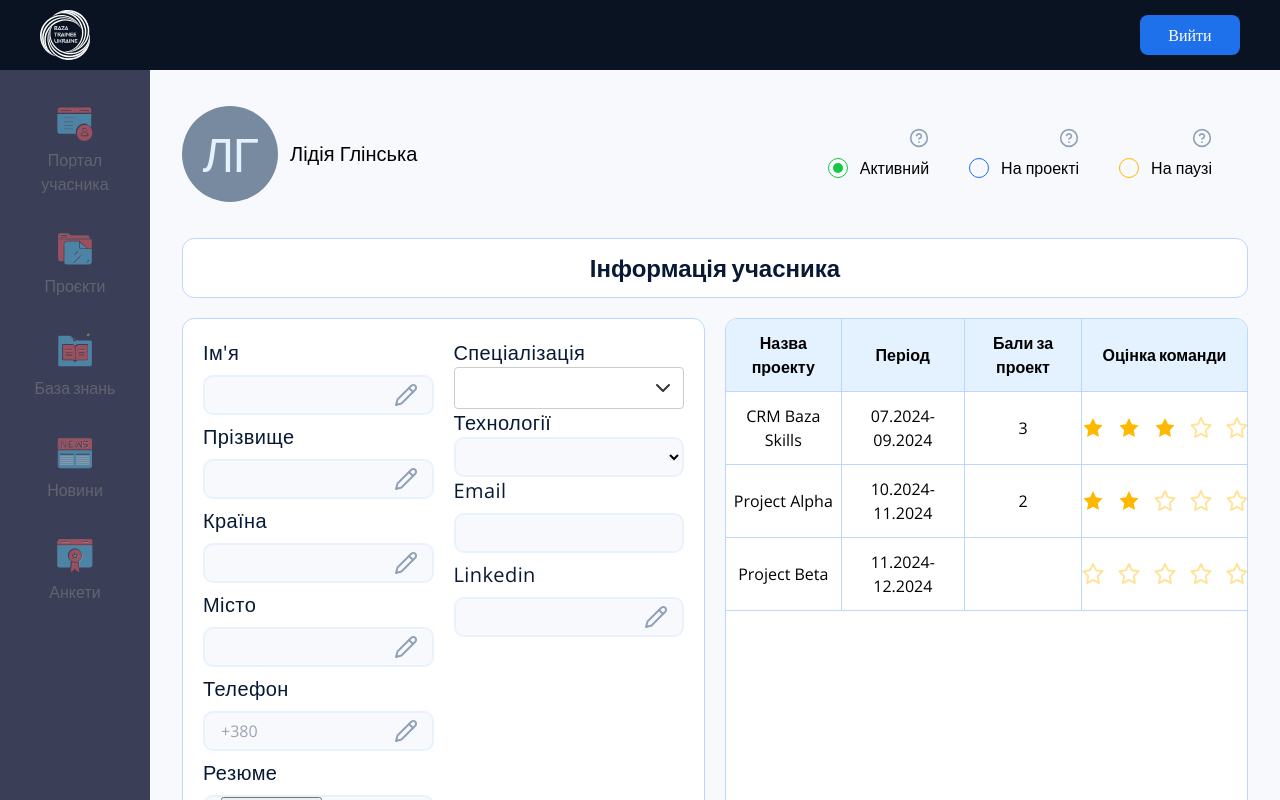
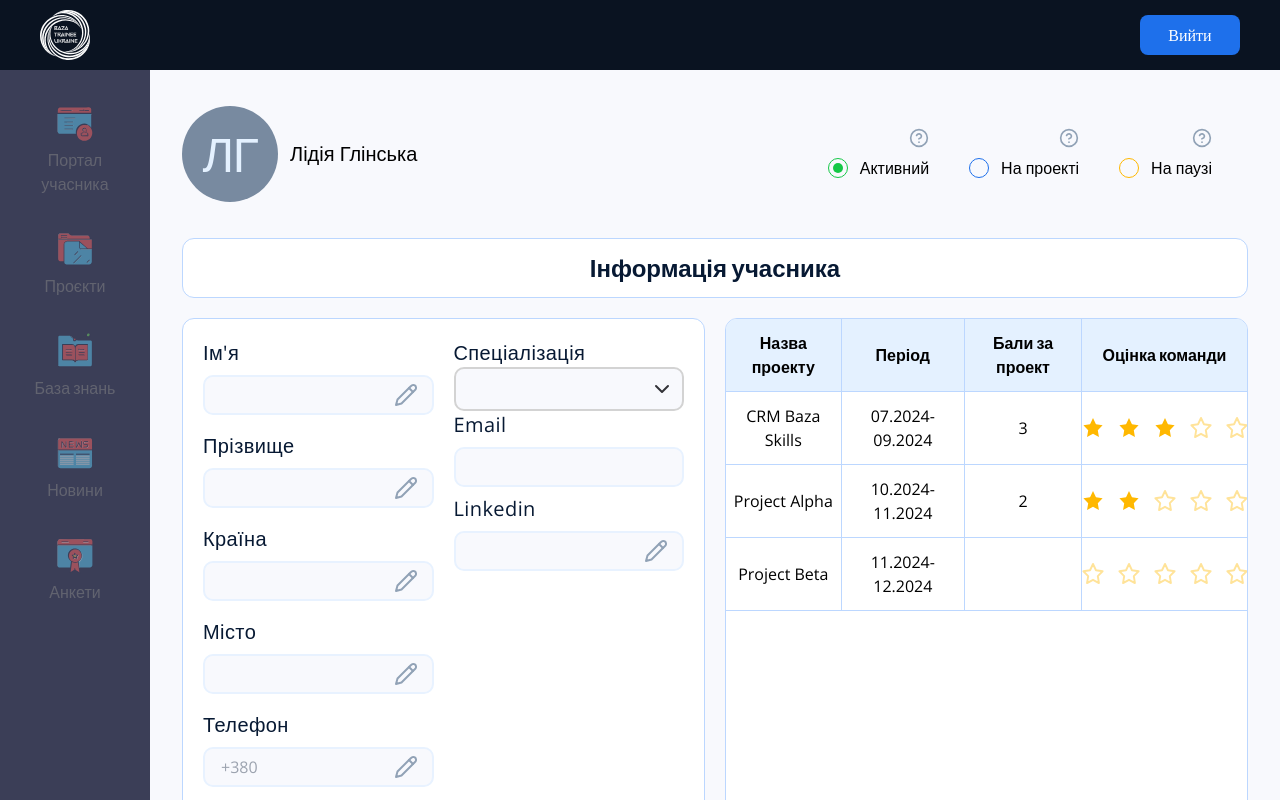
Before and after one commit to baza-trainee/baza-crm-frontend, a React (Vite) app: page /crm in a window 1280 px wide. Shown: the top 800 px of the page. Built offline with nearby package versions, Linux system fonts and the light colour scheme.

Commit message:
update styles and types

```diff
--- a/src/components/Portal/CustomSelect.tsx
+++ b/src/components/Portal/CustomSelect.tsx
@@ -4,6 +4,7 @@ import Select, {
   MultiValue,
   DropdownIndicatorProps,
   ActionMeta,
+  StylesConfig,
 } from 'react-select';
 import chevronDown from '../../assets/common/chevron-down.svg';
 
@@ -32,53 +33,40 @@ interface CustomSelectProps {
   label: string;
 }
 
+const customStyles: StylesConfig<SelectOption, true> = {
+  control: (provided, state) => ({
+    ...provided,
+    backgroundColor: state.isFocused ? '#E8F2FF' : '#F8F9FD',
+    borderRadius: '10px',
+    borderWidth: '2px',
+    borderStyle: 'solid',
+    borderColor: 'lightgray',
+    boxShadow: 'none',
+    '&:hover': {
+      borderColor: 'gray',
+    },
+    minHeight: '40px',
+  }),
+  multiValue: () => ({
+    display: 'none',
+  }),
+  multiValueLabel: () => ({
+    display: 'none',
+  }),
+  multiValueRemove: () => ({
+    display: 'none',
+  }),
+  indicatorSeparator: () => ({
+    display: 'none',
+  }),
+};
+
 const CustomSelect: React.FC<CustomSelectProps> = ({
   options,
   value,
   onChange,
   label,
 }) => {
-  const customStyles = {
-    //     control: (provided: any, state: any) => ({
-    //       ...provided,
-    //       backgroundColor: 'transparent',
-    //       borderColor: 'lightgray',
-    //       borderWidth: '2px',
-    //       borderRadius: '10px',
-    //       boxShadow: 'none',
-    //       '&:hover': {
-    //         borderColor: 'gray',
-    //       },
-    //       minHeight: '40px',
-    //     }),
-    //     multiValue: (provided: any) => ({
-    //       ...provided,
-    //       backgroundColor: '#f0f0f0',
-    //       borderRadius: '5px',
-    //     }),
-    //     multiValueLabel: (provided: any) => ({
-    //       ...provided,
-    //       color: '#333',
-    //     }),
-    //     multiValueRemove: (provided: any) => ({
-    //       ...provided,
-    //       color: '#999',
-    //       ':hover': {
-    //         backgroundColor: '#eee',
-    //         color: '#666',
-    //       },
-    //     }),
-    //     dropdownIndicator: (provided: any) => ({
-    //       ...provided,
-    //       padding: '0',
-    //     }),
-    indicatorSeparator: () => ({
-      display: 'none',
-    }),
-    //     placeholder: () => ({
-    //       display: 'none',
-    //     }),
-  };
   return (
     <div>
       <label className="text-text-black font-open-sans text-[20px] font-normal leading-[28px] tracking-[0.4px]">
@@ -95,6 +83,7 @@ const CustomSelect: React.FC<CustomSelectProps> = ({
         classNamePrefix="select"
         placeholder=""
         styles={customStyles}
+        hideSelectedOptions={false}
       />
     </div>
   );
--- a/src/components/Portal/PortalUserForm.tsx
+++ b/src/components/Portal/PortalUserForm.tsx
@@ -69,7 +69,7 @@ const PortalUserForm: React.FC = () => {
   return (
     <form onSubmit={onSubmit} className="flex flex-col gap-5 p-5">
       <div className="flex gap-5">
-        <div className="w-full">
+        <div className="w-full flex flex-col gap-[9px] ">
           <CustomInput
             id="firstName"
             label="Ім'я"
@@ -116,14 +116,17 @@ const PortalUserForm: React.FC = () => {
             value={Array.from(selectedSpecializations)}
             onChange={(newValue) => setSelectedSpecializations(newValue)}
           />
+          {selectedSpecializations.length > 0 && (
+            <div>
+              <ul>
+                {selectedSpecializations.map((specialization) => (
+                  <li key={specialization.value}>{specialization.label}</li>
+                ))}
+              </ul>
+            </div>
+          )}
 
-          <label
-            className="text-text-black font-open-sans text-[20px] font-normal leading-[28px] tracking-[0.4px]"
-            htmlFor="technologies"
-          >
-            Технології
-          </label>
-          <div className="relative">
+          {/* <div className="relative">
             <select
               className="rounded-[10px] border-2 border-solid border-input-normal-state bg-light-blue-bg hover:bg-hover-blue px-4 h-10 w-full font-open-sans text-base font-normal leading-[26px]"
               id="technologies"
@@ -141,7 +144,7 @@ const PortalUserForm: React.FC = () => {
               <option value="Swagger">Swagger</option>
               <option value="Postman">Postman</option>
             </select>
-          </div>
+          </div> */}
           <CustomInput id="email" label="Email" register={register} />
           <CustomInput
             id="linkedin"
```
